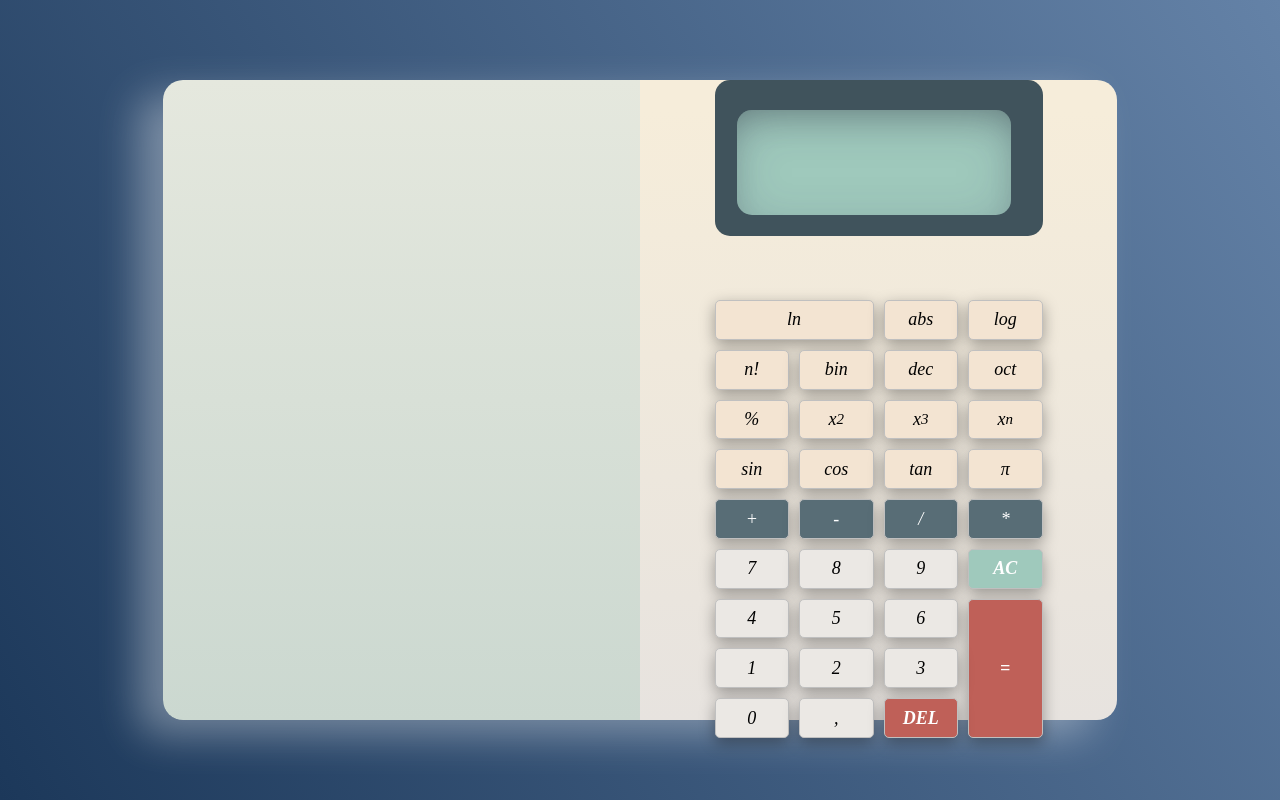
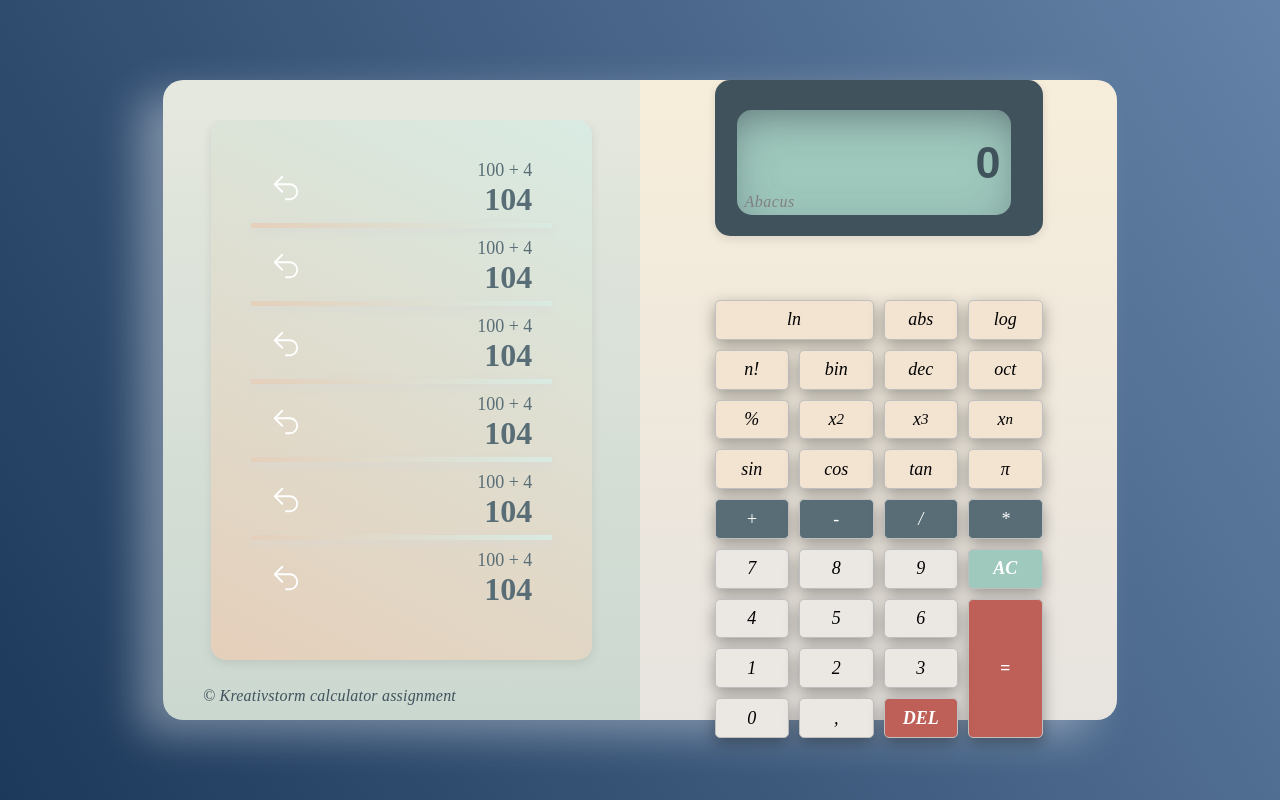
Before and after one commit to Alexandra2888/Final-project-js-css-html, a plain HTML site: page index.html in a window 1280 px wide. Drawn offline with Linux system fonts and the light colour scheme.

Commit message:
remake page proto

```diff
--- a/css/styles.css
+++ b/css/styles.css
@@ -1,32 +1,35 @@
-/* *,
-html,
-:root {
-  margin: 0;
-  padding: 0;
-  box-sizing: border-box;
-}
-
-body {
-  background: rgb(28, 56, 90);
-  background: linear-gradient(
-    60deg,
-    rgba(28, 56, 90, 1) 0%,
-    rgba(100, 130, 167, 1) 100%
-  );
-  background-repeat: no-repeat;
-  background-size: cover;
-  height: 100vh;
-}
- */
-
-/* Reset some default styles */
 * {
   margin: 0;
   padding: 0;
   box-sizing: border-box;
 }
 
-/* Apply a background color to the body */
+.main {
+  position: relative;
+}
+
+/* ===== Scrollbar CSS ===== */
+/* Firefox */
+* {
+  scrollbar-width: auto;
+  scrollbar-color: #d9ebe3 #e8ded4;
+}
+
+/* Chrome, Edge, and Safari */
+*::-webkit-scrollbar {
+  width: 16px;
+}
+
+*::-webkit-scrollbar-track {
+  background: #e8ded4;
+}
+
+*::-webkit-scrollbar-thumb {
+  background-color: #d9ebe3;
+  border-radius: 10px;
+  border: 3px solid #ffffff;
+}
+
 body {
   background: rgb(28, 56, 90);
   background: linear-gradient(
@@ -73,11 +76,102 @@ body {
 }
 
 .history__wrapper {
-  flex: 2;
+  flex: 350px;
+  width: 100%;
+  overflow-y: auto;
+  margin-top: 40px;
 }
 
-.history__quotes {
-  flex: 1;
+.history__group {
+  position: relative;
+  height: 540px;
+  border-radius: 15px;
+  display: flex;
+  flex-direction: column;
+  max-width: 80%;
+  margin: auto;
+  overflow-y: auto;
+  background: rgb(229, 207, 186);
+  background: linear-gradient(
+    27deg,
+    rgba(229, 207, 186, 1) 0%,
+    rgba(217, 235, 227, 1) 100%
+  );
+  box-shadow: rgba(141, 139, 139, 0.24) 0px 3px 8px;
+  padding: 40px;
+}
+.reuse__svg {
+  width: 100%;
+  height: auto;
+  color: white;
+  font-weight: 600;
+}
+.history__reuse-option-btn {
+  background-color: transparent;
+  border: none;
+  cursor: pointer;
+  padding: 0;
+  display: inline-block;
+  width: 30px;
+}
+
+.history__option--content {
+  display: flex;
+  flex-direction: column;
+  text-align: right;
+}
+
+.history__option::after {
+  position: absolute;
+  bottom: -10px;
+  left: 0;
+  content: "";
+  width: 100%;
+  background: rgb(229, 207, 186);
+  background: linear-gradient(
+    27deg,
+    rgba(229, 207, 186, 1) 0%,
+    rgba(217, 235, 227, 1) 100%
+  );
+  box-shadow: rgba(216, 216, 216, 0.8) 0px 3px 8px;
+  height: 5px;
+}
+
+.history__group > *:not(:first-child) {
+  margin-top: 20px;
+}
+
+.history__group > .history__option:last-child::after {
+  content: "";
+  display: none;
+}
+.history__option--calc {
+  color: #586d76;
+  font-size: 18px;
+}
+
+.history__option--result {
+  color: #586d76;
+  font-weight: 600;
+  font-size: 32px;
+}
+
+.history__quotes-group {
+  border-radius: 15px;
+  width: 90%;
+  text-align: center;
+  margin: auto;
+  height: fit-content;
+}
+
+.history__option {
+  position: relative;
+  width: 100%;
+  flex-direction: row;
+  display: flex;
+  height: min-content;
+  justify-content: space-between;
+  padding: 0px 20px;
 }
 
 .calculator {
@@ -95,38 +189,62 @@ body {
 }
 
 .calculator__screen {
+  position: relative;
   flex: 164px;
   background-color: #40535c;
   border-radius: 15px;
   width: 328px;
   height: 165px;
+  box-shadow: rgba(141, 139, 139, 0.24) 0px 3px 8px;
 }
 
 .calculator__screen-calc {
+  margin-top: 30px;
   position: relative;
-  margin-top: 30px;
+  text-align: right;
+  padding: 0px 10px;
   margin-left: 22px;
+  font-size: 45px;
+  font-weight: 600;
   border-radius: 15px;
   width: 274px;
   height: 105px;
   border: none;
+  color: #40535c;
   background-color: #9fc9bc;
   box-shadow: rgba(50, 50, 93, 0.25) 0px 10px 50px -5px inset,
     rgba(0, 0, 0, 0.3) 0px 18px 36px -18px inset;
 }
 
-.calculator__screen-calc::after {
-  content: "";
-  width: 10px;
-  z-index: 100;
-  height: 100px;
+.calculator__screen-calc::placeholder {
+  color: #40535c;
+}
+
+.calculator__screen::before {
+  content: "Abacus";
   position: absolute;
-  background-color: rgb(226, 71, 71);
+  bottom: 25px;
+  z-index: 10;
+  left: 30px;
+  font-size: 16px;
+  letter-spacing: 0.5px;
+  font-style: italic;
+  color: gray;
+  pointer-events: none;
 }
 
 input:focus,
 input:active {
   outline: none;
+}
+
+.calculator__screen-previous {
+  position: absolute;
+  top: 38px;
+  right: 45px;
+  font-size: 18px;
+  color: #40535c;
+  z-index: 1;
 }
 
 .calculator__buttons {
@@ -205,3 +323,12 @@ input:active {
 .double-width {
   grid-column: span 2;
 }
+
+.footer {
+  position: absolute;
+  bottom: 15px;
+  left: 40px;
+  color: #40535c;
+  font-style: italic;
+  letter-spacing: 0.2px;
+}
--- a/index.html
+++ b/index.html
@@ -14,13 +14,112 @@
   <main class="main">
     <div class="container">
       <div class="history">
-        <div class="history__wrapper"></div>
-        <div class="history__quotes"></div>
+        <div class="history__wrapper">
+          <div class="history__group">
+            <div class="history__option">
+              <button class="history__reuse-option-btn">
+                <svg xmlns="http://www.w3.org/2000/svg" class="reuse__svg" fill="none" viewBox="0 0 24 24"
+                  stroke-width="1.5" stroke="currentColor" class="w-6 h-6">
+                  <path stroke-linecap="round" stroke-linejoin="round" d="M9 15L3 9m0 0l6-6M3 9h12a6 6 0 010 12h-3" />
+                </svg>
+              </button>
+
+              <div class="history__option--group">
+                <div class="history__option--content">
+                  <p class="history__option--calc"> 100 + 4</p>
+                  <p class="history__option--result">104</p>
+                </div>
+              </div>
+            </div>
+
+            <div class="history__option">
+              <button class="history__reuse-option-btn">
+                <svg xmlns="http://www.w3.org/2000/svg" class="reuse__svg" fill="none" viewBox="0 0 24 24"
+                  stroke-width="1.5" stroke="currentColor" class="w-6 h-6">
+                  <path stroke-linecap="round" stroke-linejoin="round" d="M9 15L3 9m0 0l6-6M3 9h12a6 6 0 010 12h-3" />
+                </svg>
+              </button>
+
+              <div class="history__option--group">
+                <div class="history__option--content">
+                  <p class="history__option--calc"> 100 + 4</p>
+                  <p class="history__option--result">104</p>
+                </div>
+              </div>
+            </div>
+
+            <div class="history__option">
+              <button class="history__reuse-option-btn">
+                <svg xmlns="http://www.w3.org/2000/svg" class="reuse__svg" fill="none" viewBox="0 0 24 24"
+                  stroke-width="1.5" stroke="currentColor" class="w-6 h-6">
+                  <path stroke-linecap="round" stroke-linejoin="round" d="M9 15L3 9m0 0l6-6M3 9h12a6 6 0 010 12h-3" />
+                </svg>
+              </button>
+
+              <div class="history__option--group">
+                <div class="history__option--content">
+                  <p class="history__option--calc"> 100 + 4</p>
+                  <p class="history__option--result">104</p>
+                </div>
+              </div>
+            </div>
+
+            <div class="history__option">
+              <button class="history__reuse-option-btn">
+                <svg xmlns="http://www.w3.org/2000/svg" class="reuse__svg" fill="none" viewBox="0 0 24 24"
+                  stroke-width="1.5" stroke="currentColor" class="w-6 h-6">
+                  <path stroke-linecap="round" stroke-linejoin="round" d="M9 15L3 9m0 0l6-6M3 9h12a6 6 0 010 12h-3" />
+                </svg>
+              </button>
+
+              <div class="history__option--group">
+                <div class="history__option--content">
+                  <p class="history__option--calc"> 100 + 4</p>
+                  <p class="history__option--result">104</p>
+                </div>
+              </div>
+            </div>
+
+            <div class="history__option">
+              <button class="history__reuse-option-btn">
+                <svg xmlns="http://www.w3.org/2000/svg" class="reuse__svg" fill="none" viewBox="0 0 24 24"
+                  stroke-width="1.5" stroke="currentColor" class="w-6 h-6">
+                  <path stroke-linecap="round" stroke-linejoin="round" d="M9 15L3 9m0 0l6-6M3 9h12a6 6 0 010 12h-3" />
+                </svg>
+              </button>
+
+              <div class="history__option--group">
+                <div class="history__option--content">
+                  <p class="history__option--calc"> 100 + 4</p>
+                  <p class="history__option--result">104</p>
+                </div>
+              </div>
+            </div>
+
+            <div class="history__option">
+              <button class="history__reuse-option-btn">
+                <svg xmlns="http://www.w3.org/2000/svg" class="reuse__svg" fill="none" viewBox="0 0 24 24"
+                  stroke-width="1.5" stroke="currentColor" class="w-6 h-6">
+                  <path stroke-linecap="round" stroke-linejoin="round" d="M9 15L3 9m0 0l6-6M3 9h12a6 6 0 010 12h-3" />
+                </svg>
+              </button>
+
+              <div class="history__option--group">
+                <div class="history__option--content">
+                  <p class="history__option--calc"> 100 + 4</p>
+                  <p class="history__option--result">104</p>
+                </div>
+              </div>
+            </div>
+          </div>
+
+        </div>
       </div>
       <div class="calculator">
         <div class="calculator__wrapper">
           <div class="calculator__screen">
-            <input class="calculator__screen-calc" type="text" />
+            <div class="calculator__screen-previous"></div>
+            <input class="calculator__screen-calc" type="text" placeholder="0" />
           </div>
           <div class="calculator__buttons">
             <div class="calculator__button double-width calculator__button--func">ln</div>
@@ -60,39 +159,11 @@
         </div>
       </div>
     </div>
+
+    <footer class="footer">
+      <p>&copy; Kreativstorm calculator assignment</p>
+    </footer>
   </main>
 </body>
 
 </html>
-
-<!-- <button class="calculator__function">tan</button>
-<button class="calculator__function">cos</button>
-<button class="calculator__function">sin</button>
-<button class="calculator__function">abs</button>
-<button class="calculator__function">ln</button>
-<button class="calculator__function">%</button>
-<button class="calculator__function">sqr</button>
-<button class="calculator__function">nthRoot</button>
-<button class="calculator__function">factorial</button>
-<button class="calculator__function">log<sub>n</sub></button>
-<button class="calculator__function">log<sub>10</sub></button>
-<button class="calculator__function">x<sup>2</sup></button>
-<button class="calculator__function">x<sup>n</sup></button>
-<button class="calculator__number">7</button>
-<button class="calculator__number">8</button>
-<button class="calculator__number">9</button>
-<button class="calculator__operator">+</button>
-<button class="calculator__number">4</button>
-<button class="calculator__number">5</button>
-<button class="calculator__number">6</button>
-<button class="calculator__operator">-</button>
-<button class="calculator__number">1</button>
-<button class="calculator__number">2</button>
-<button class="calculator__number">3</button>
-<button class="calculator__operator">x</button>
-<button class="calculator__number">0</button>
-<button class="calculator__decimal">.</button>
-<button class="calculator__operator">&#247;</button>
-<button class="calculator__clear">C</button>
-<button class="calculator__equals">=</button>
-<button class="calculator__backspace">&#9003;</button> -->
```
